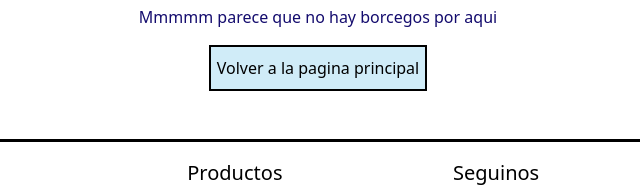
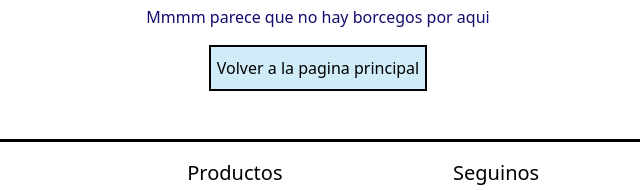
Before and after one commit to santiago-ondris/PFOndris, a website: page pages/error.html in a window 1280 px wide. Shown: the part 479-669 px from the top of the page, 322-962 px from the left. Drawn offline with nearby package versions, Linux system fonts and the light colour scheme.

Commit message:
Pequeño cambio antes de finalizar

```diff
--- a/pages/error.html
+++ b/pages/error.html
@@ -62,7 +62,7 @@
       <section class="error">
         <img src="../imagenes/404.svg" alt="Imagen de error 404">
         <h1>Pagina no encontrada</h1>
-        <p>Mmmmm parece que no hay borcegos por aqui</p>
+        <p>Mmmm parece que no hay borcegos por aqui</p>
         <a href="../index.html"> <button class="miel">Volver a la pagina principal</button> </a>
       </section>
     </main>
```
